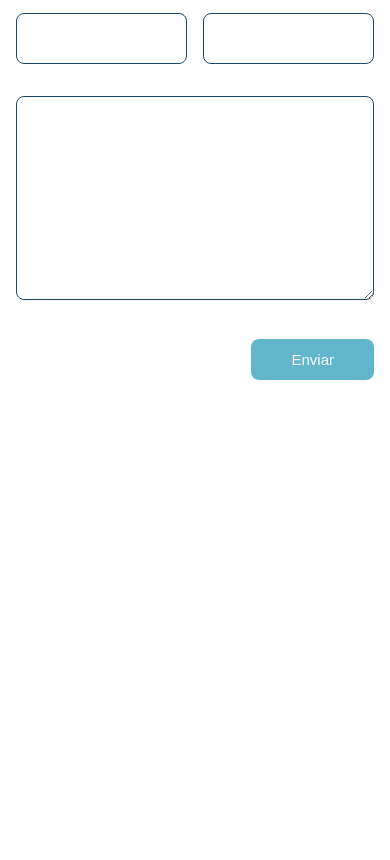
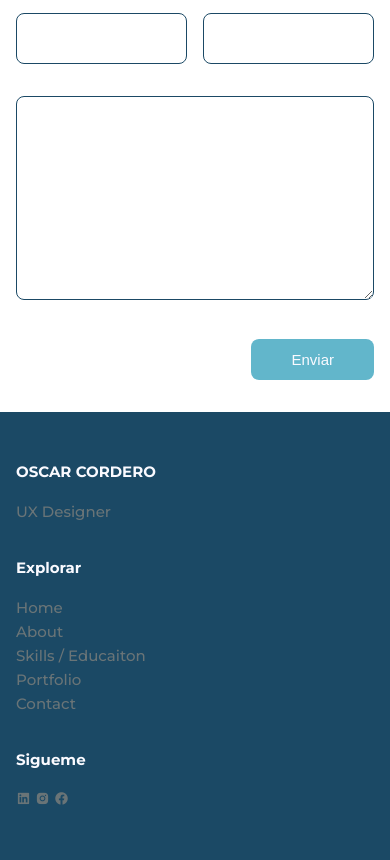
Before and after one commit to anthonyarguello96/UX-portfolio, a website built with webpack: page src/template.html in a window 390 px wide. Shown: the part 5338-6198 px from the top of the page. Before the commit the page ends 5718 px from the top, so only its background shows below. Built offline with nearby package versions, Linux system fonts and the light colour scheme.

Commit message:
Add footer

```diff
--- a/src/main.css
+++ b/src/main.css
@@ -542,4 +542,61 @@ margin: var(--mb-4);
 }
 
 
+/* Footer */
+.footer{
+  background-color: var(--dark-color);
+  margin-top: var(--mb-4);
 }
+
+
+.footer__container{
+  row-gap: 2rem;
+}
+
+
+.footer__title{
+  font-size: var(--normal-font-size);
+  color: var(--white-color);
+  margin-bottom: var(--mb-2);
+}
+
+
+.footer__link{
+  padding: 0.25rem 0;
+}
+
+
+.footer__link:hover{
+  color: var(--first-color);
+}
+
+
+.footer__social{
+  font-size: 1.5rem;
+  margin-right: var(--mb-1);
+}
+
+
+.footer__social-icon i:hover{
+  animation-name: transformFooterSocialButtons;
+  animation-duration: 1.5s;
+  animation-fill-mode: forwards;
+}
+
+@keyframes transformFooterSocialButtons {
+  0%{
+    text-decoration: none; color:var(--text-color);
+  }
+  100%{
+    transform: scale(1.2);
+   color:var(--first-color);
+  }
+
+}
+
+
+
+
+
+
+}
--- a/src/template.html
+++ b/src/template.html
@@ -219,14 +219,34 @@
             <input type="submit" value="Enviar" class="contact__button">
           </form>
         </div>
-
-
-
       </secttion>
-
     </main>
     <!-- FOOTER -->
+    <footer class="footer section">
+      <div class="footer__container bd-grid">
+        <div class="footer__data">
+          <h2 class="footer__title">OSCAR CORDERO</h2>
+          <P>UX Designer</P>
+        </div>
+        <div class="footer__data">
+          <h2 class="footer__title">Explorar</h2>
+          <ul class="">
+            <li class=""><a href="#home" class="footer__link active">Home</a></li>
+            <li class=""><a href="#about" class="footer__link">About</a></li>
+            <li class=""><a href="#skills" class="footer__link">Skills / Educaiton</a></li>
+            <li class=""><a href="#portfolio" class="footer__link">Portfolio</a></li>
+            <li class=""><a href="#contact" class="footer__link">Contact</a></li>
+          </ul>
+        </div>
 
+        <div class="footer__data">
+          <h2 class="footer__title">Sigueme</h2>
+            <a href="#" class="footer__social-icon"><i class='bx bxl-linkedin-square' ></i></a>
+            <a href="#" class="footer__social-icon"><i class='bx bxl-instagram-alt' ></i></a>
+            <a href="#" class="footer__social-icon"><i class='bx bxl-facebook-circle'></i></a>
+        </div>
+      </div>
+    </footer>
     <!-- SCROLL REVEAL -->
     <script src="https://unpkg.com/scrollreveal"></script>
 
```
